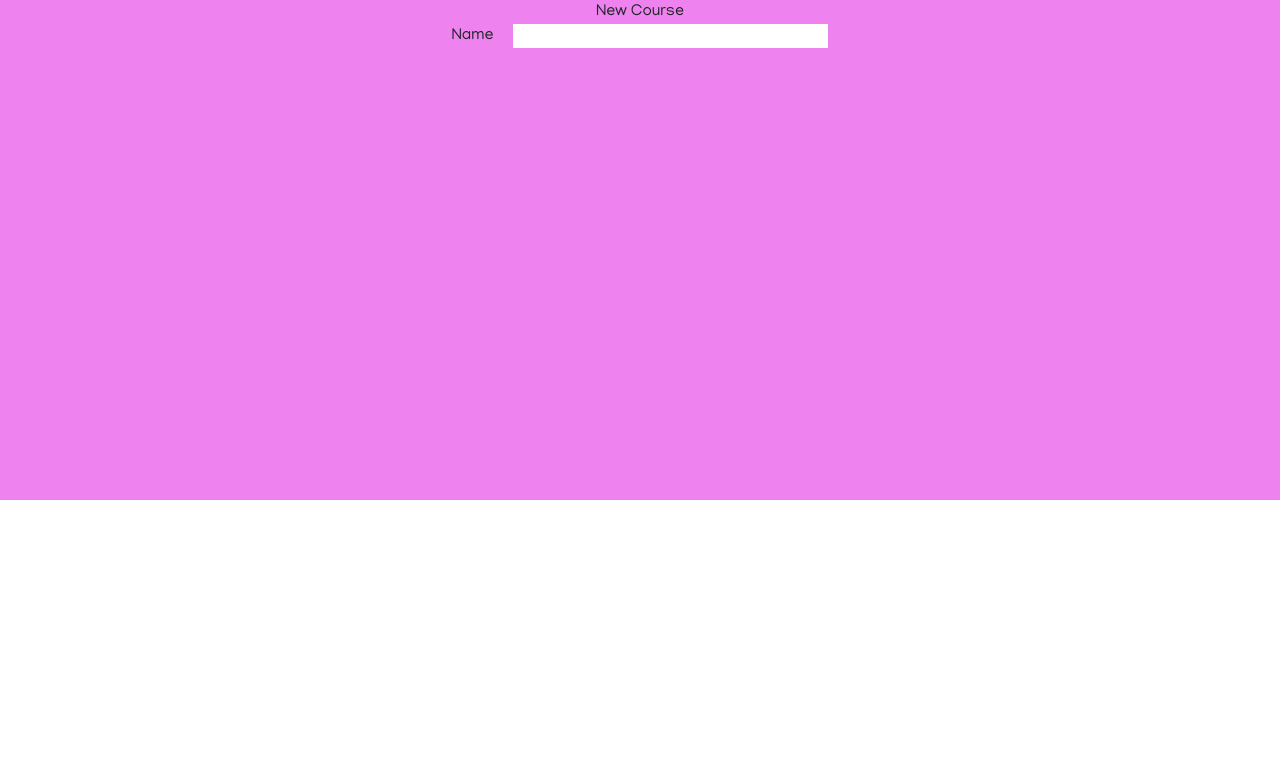
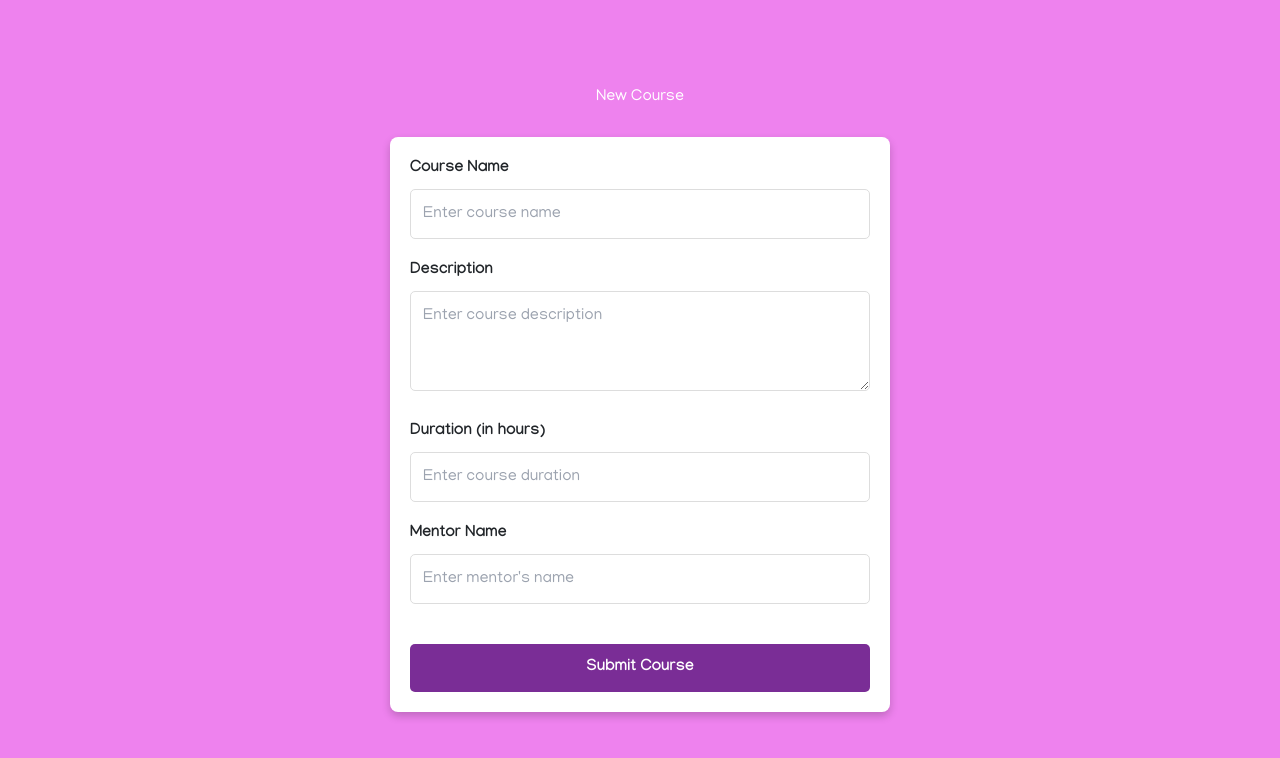
Before and after one commit to akshayshadow321/GharSeCareer, a React (Vite) app in the folder client/my-react-app/: page / in a window 1280 px wide. Shown: the top 758 px of the page. Built offline with nearby package versions, Linux system fonts and the light colour scheme.

Commit message:
add course page edited

```diff
--- a/client/my-react-app/src/pages/AddCourse.jsx
+++ b/client/my-react-app/src/pages/AddCourse.jsx
@@ -1,21 +1,153 @@
 import React from 'react'
+import { Controller } from 'react-hook-form'
 
 function AddCourse() {
   return (
-    <div style={{height:'500px',backgroundColor:'violet',textAlign:'center'}}>
-        New Course
-        <form>
-            <div>
-                <label style={{
-                    paddingRight:'20px'
-                }}>Name</label>
-                <input
-                name='courseName'
+    <div
+      style={{
+        height: "100vh",
+        backgroundColor: "violet",
+        display: "flex",
+        justifyContent: "center",
+        alignItems: "center",
+        textAlign: "center",
+        flexDirection: "column",
+        padding: "20px",
+      }}
+    >
+      <h1 style={{ marginBottom: "30px", color: "#fff" }}>New Course</h1>
+      <form
+        style={{
+          width: "100%",
+          maxWidth: "500px",
+          backgroundColor: "#fff",
+          padding: "20px",
+          borderRadius: "8px",
+          boxShadow: "0 4px 8px rgba(0, 0, 0, 0.2)",
+        }}
+      >
+        <div style={{ marginBottom: "20px" }}>
+          <label
+            style={{
+              display: "block",
+              textAlign: "left",
+              marginBottom: "8px",
+              fontWeight: "bold",
+            }}
+          >
+            Course Name
+          </label>
+          <input
+            name="courseName"
+            type="text"
+            placeholder="Enter course name"
+            style={{
+              width: "100%",
+              padding: "12px",
+              borderRadius: "5px",
+              border: "1px solid #ddd",
+              fontSize: "16px",
+            }}
+          />
+        </div>
 
-                />
+        <div style={{ marginBottom: "20px" }}>
+          <label
+            style={{
+              display: "block",
+              textAlign: "left",
+              marginBottom: "8px",
+              fontWeight: "bold",
+            }}
+          >
+            Description
+          </label>
+          <textarea
+            name="desc"
+            placeholder="Enter course description"
+            style={{
+              width: "100%",
+              padding: "12px",
+              borderRadius: "5px",
+              border: "1px solid #ddd",
+              fontSize: "16px",
+              resize: "vertical",
+              minHeight: "100px",
+            }}
+          ></textarea>
+        </div>
 
-            </div>
-        </form>
+        <div style={{ marginBottom: "20px" }}>
+          <label
+            style={{
+              display: "block",
+              textAlign: "left",
+              marginBottom: "8px",
+              fontWeight: "bold",
+            }}
+          >
+            Duration (in hours)
+          </label>
+          <input
+            name="time"
+            type="number"
+            placeholder="Enter course duration"
+            style={{
+              width: "100%",
+              padding: "12px",
+              borderRadius: "5px",
+              border: "1px solid #ddd",
+              fontSize: "16px",
+            }}
+          />
+        </div>
+
+        <div style={{ marginBottom: "20px" }}>
+          <label
+            style={{
+              display: "block",
+              textAlign: "left",
+              marginBottom: "8px",
+              fontWeight: "bold",
+            }}
+          >
+            Mentor Name
+          </label>
+          <input
+            name="mentor"
+            type="text"
+            placeholder="Enter mentor's name"
+            style={{
+              width: "100%",
+              padding: "12px",
+              borderRadius: "5px",
+              border: "1px solid #ddd",
+              fontSize: "16px",
+            }}
+          />
+        </div>
+
+        <button
+          type="submit"
+          style={{
+            width: "100%",
+            padding: "12px",
+            backgroundColor: "#7a2d96",
+            border: "none",
+            borderRadius: "5px",
+            fontSize: "16px",
+            fontWeight: "bold",
+            color: "#fff",
+            cursor: "pointer",
+            marginTop: "20px",
+            transition: "background-color 0.3s",
+          }}
+          onMouseOver={(e) => (e.target.style.backgroundColor = "#5c1b7d")}
+          onMouseOut={(e) => (e.target.style.backgroundColor = "#7a2d96")}
+        >
+          Submit Course
+        </button>
+      </form>
     </div>
   )
 }
```
